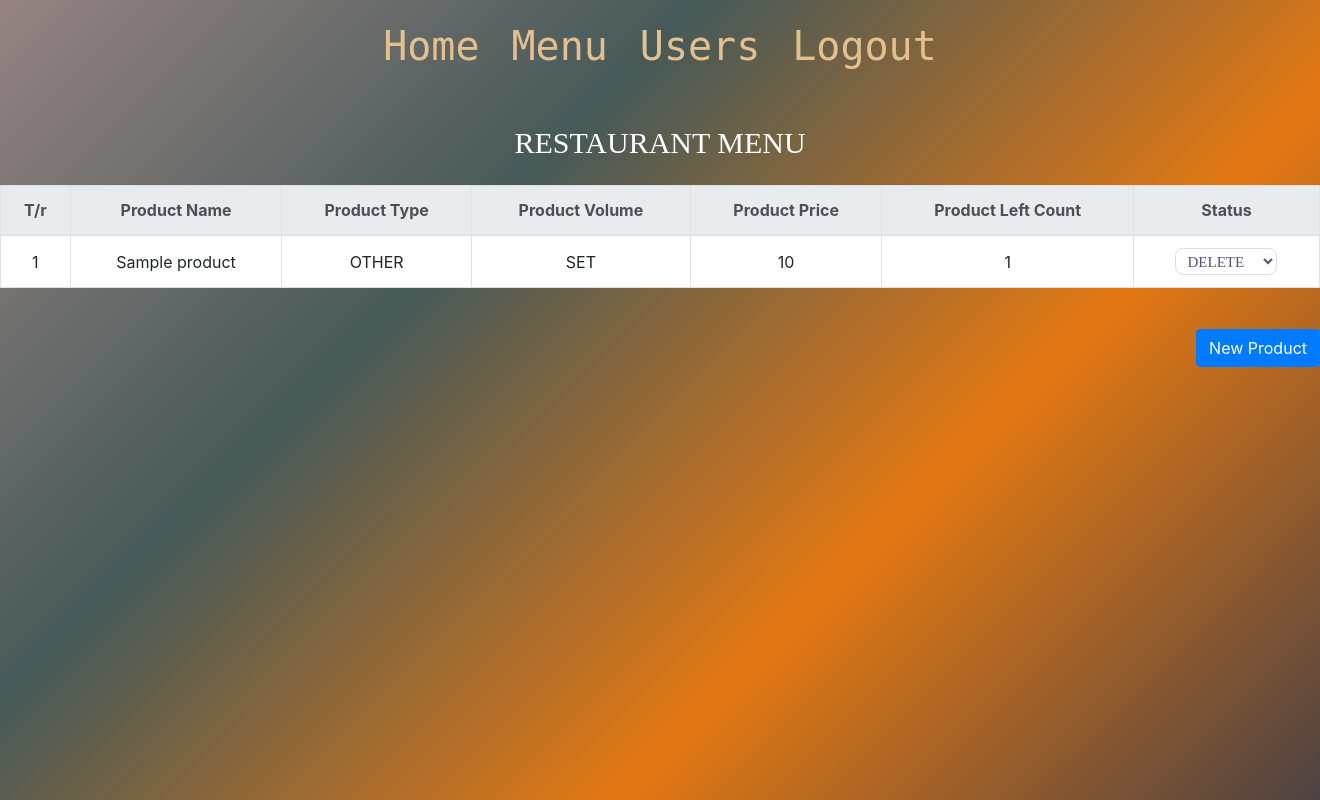
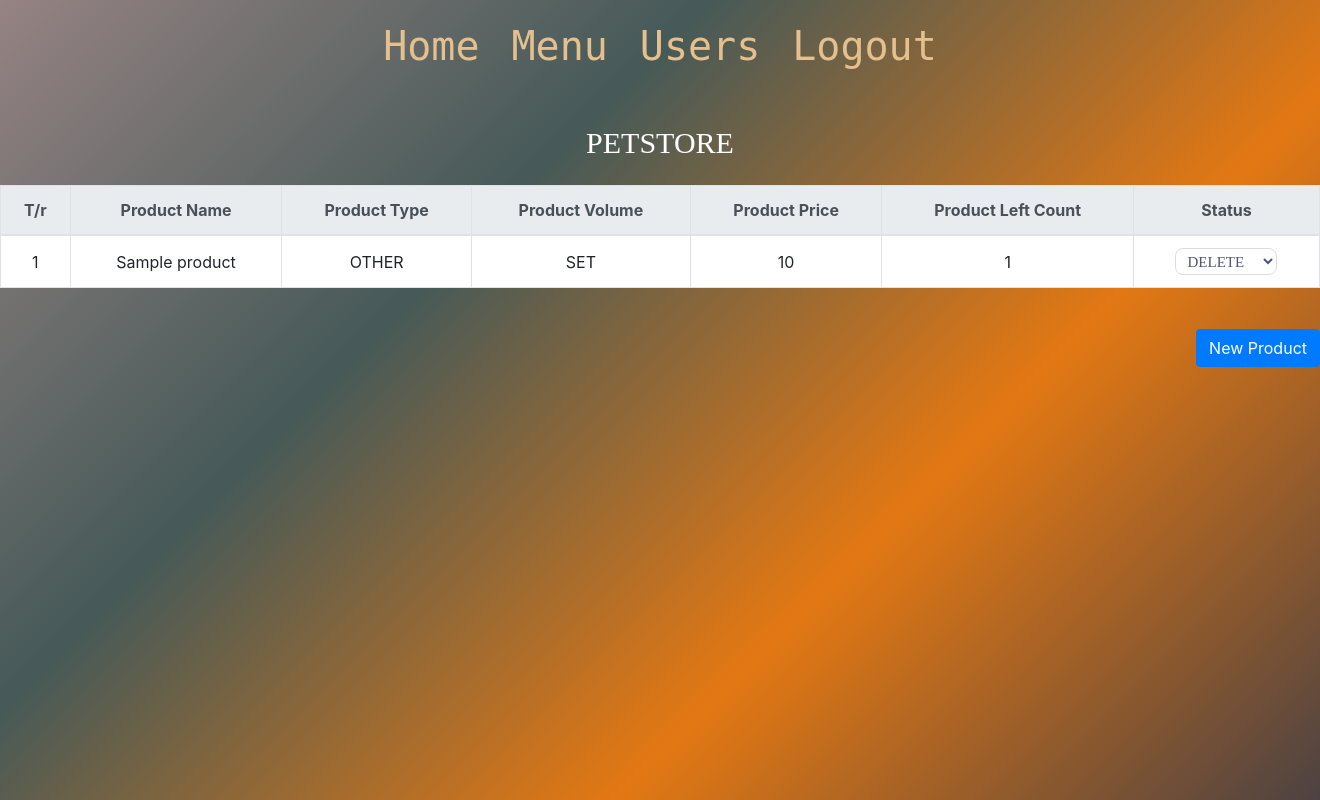
Before and after one commit to BbooKki/petstore, a Node server app: template src/views/products.ejs in a window 1320 px wide. Run offline with Node 20, Linux system fonts and the light colour scheme; the template is opened without the code that fills it: values that come from a table or form of the project are taken from there, others are empty; tables that the repository leaves empty hold one stand-in row (values such as "Sample post"); some libraries are stand-ins or nearby versions.

Commit message:
fix: modify the name of store

```diff
--- a/src/views/products.ejs
+++ b/src/views/products.ejs
@@ -29,7 +29,7 @@
       <div class="board">
         <div class="dishes-table">
           <span class="new-dish-txt" style="margin-bottom: 30px">
-            RESTAURANT MENU
+            PETSTORE
           </span>
           <table class="table table-bordered table-hover">
             <thead class="thead-light">
```
Also changed, not shown: .qodo/history.sqlite (added).
